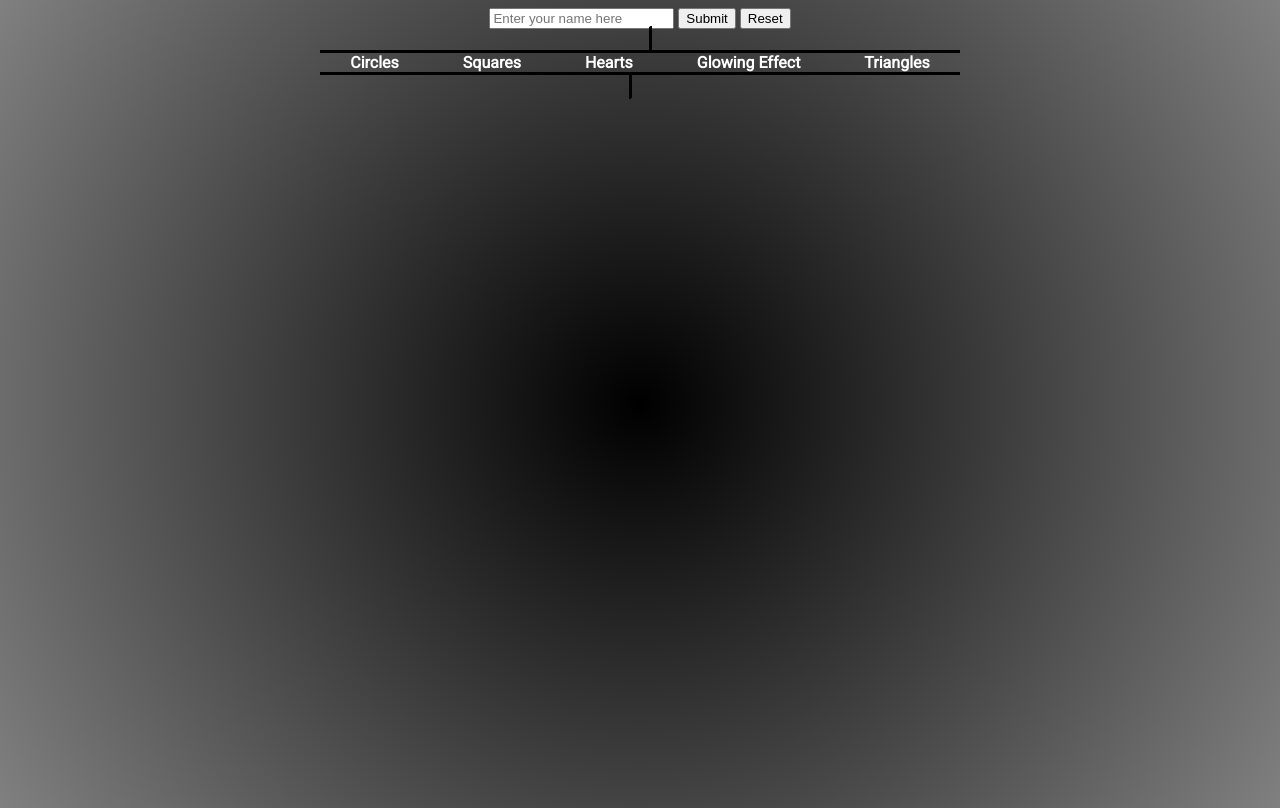
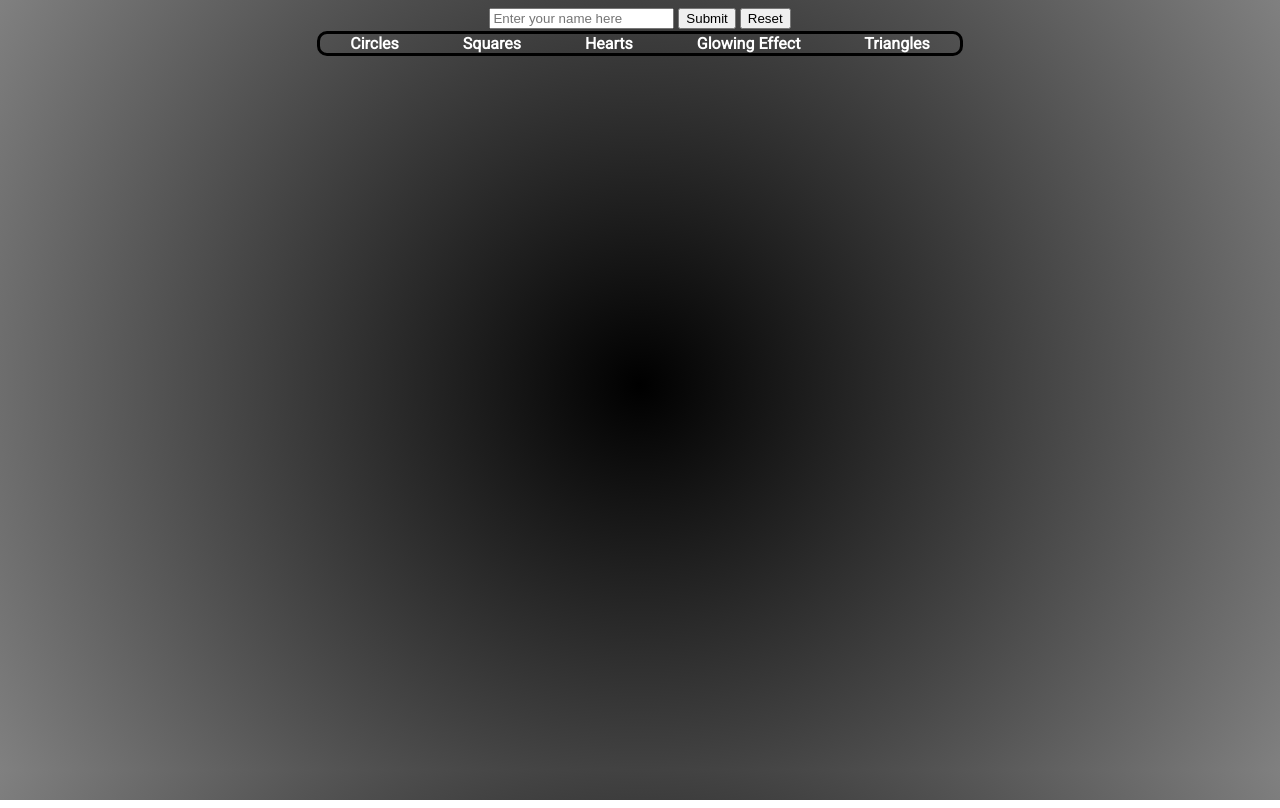
Before and after one commit to Qauntu-Adunati/Qauntu-Adunati.github.io, a plain HTML site: page index.html in a window 1280 px wide. Shown: the top 808 px of the page. Drawn offline with nearby package versions, Linux system fonts and the light colour scheme.

Commit message:
Update index.html

```diff
--- a/index.html
+++ b/index.html
@@ -24,12 +24,12 @@
 
 <form>
  <div class="radio-group">
-<br><input type="radio" id="option-one" name="selector" onClick="changeShape('circle')"><label for="option-one">Circles </label>
+<input type="radio" id="option-one" name="selector" onClick="changeShape('circle')"><label for="option-one">Circles </label>
      <input type="radio" id="option-two" name="selector" onClick="changeShape('square')"><label for="option-two">Squares</label>
      <input type="radio" id="option-three" name="selector" onClick="changeShape('heart')"><label for="option-three">Hearts</label>
     <input type="radio" id="option-four" name="selector" onClick="changeShape('glowing')"><label for="option-four">Glowing Effect</label>
      <input type="radio" id="option-five" name="selector" onClick="changeShape('triangle')"><label for="option-five">Triangles</label>
-   <br>
+
   </div>
    </form>
      </center>
```
